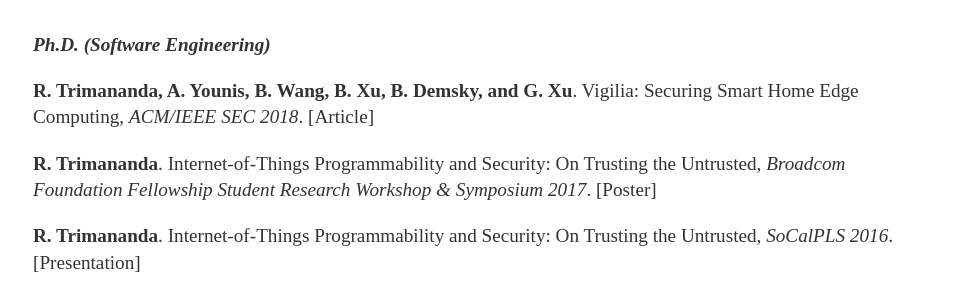
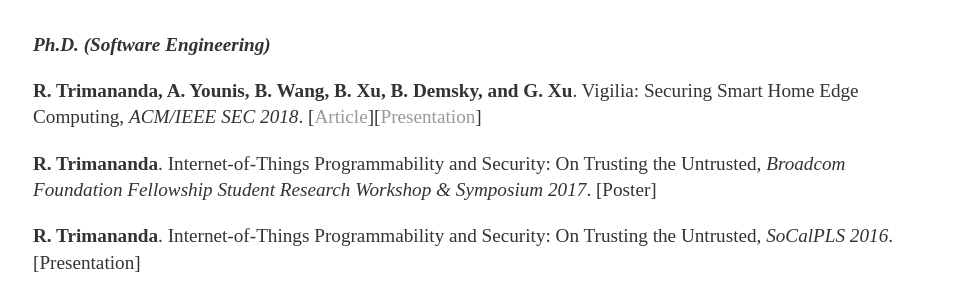
Before and after one commit to rtrimana/rahmaditrimananda.github.io, a Jekyll site: the page built from publications/index.html, in a window 1280 px wide. Shown: the part 141-441 px from the top of the page, without its empty margins (159-1119 px from the left). Built offline with Jekyll 4.4.1, drawn with Linux system fonts in a browser that asks for light colours; some of the changed lines change nothing that is shown.

Commit message:
Update index.html

```diff
--- a/publications/index.html
+++ b/publications/index.html
@@ -8,7 +8,7 @@ title: Publications of Rahmadi Trimananda
 
 		<em><p><strong>Ph.D. (Software Engineering)</strong></p></em>
 
-				<p><strong>R. Trimananda, A. Younis, B. Wang, B. Xu, B. Demsky, and G. Xu</strong>. Vigilia: Securing Smart Home Edge Computing, <em>ACM/IEEE SEC 2018</em>. [Article]
+				<p><strong>R. Trimananda, A. Younis, B. Wang, B. Xu, B. Demsky, and G. Xu</strong>. Vigilia: Securing Smart Home Edge Computing, <em>ACM/IEEE SEC 2018</em>. [<a href="http://acm-ieee-sec.org/2018/pdfs/SEC2018-5cLAs0rQH8wBym0gnRmRKv/4FZwa1ApsV8MKkPgOTwynk/6HTCKzCT9xe2JbK6f8SqMY.pdf" target="_blank">Article</a>][<a href="http://plrg.eecs.uci.edu/wordpress/wp-content/uploads/2018/10/SEC-2018-Rahmadi-Trimananda-final.pdf" target="_blank">Presentation</a>]
 
 				<p><strong>R. Trimananda</strong>. Internet-of-Things Programmability and Security: On Trusting the Untrusted, <em>Broadcom Foundation Fellowship Student Research Workshop & Symposium 2017</em>. [Poster]
 
```
